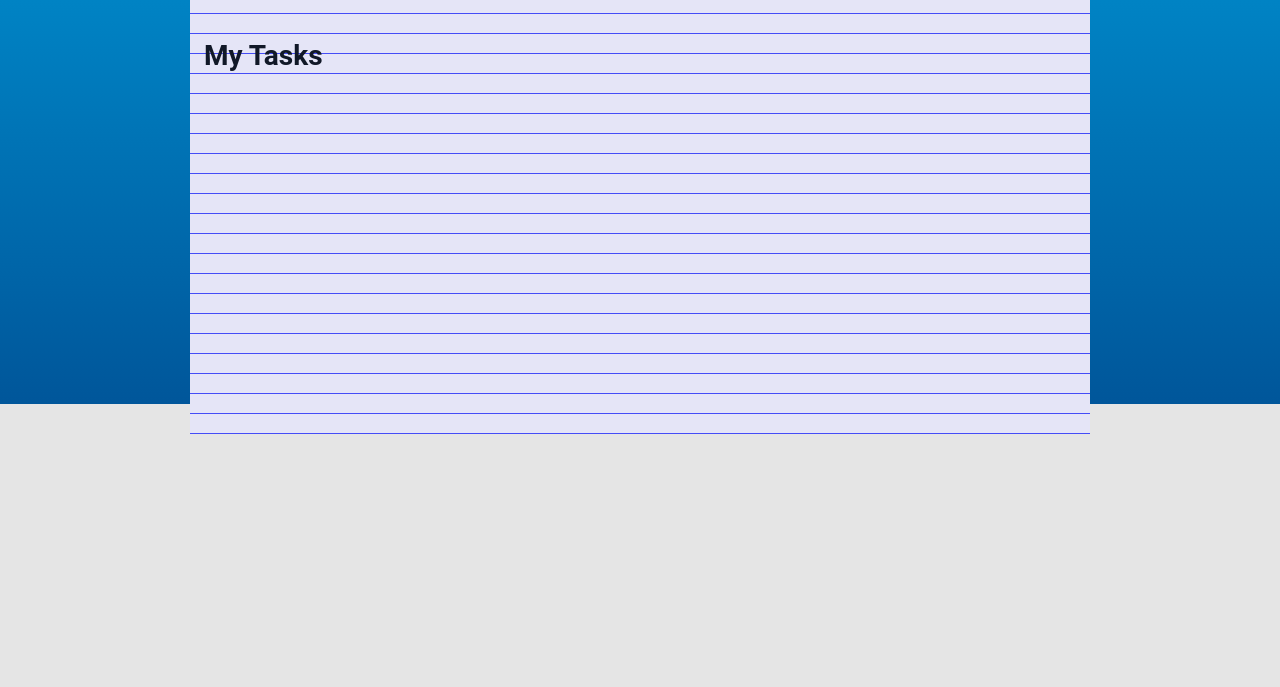
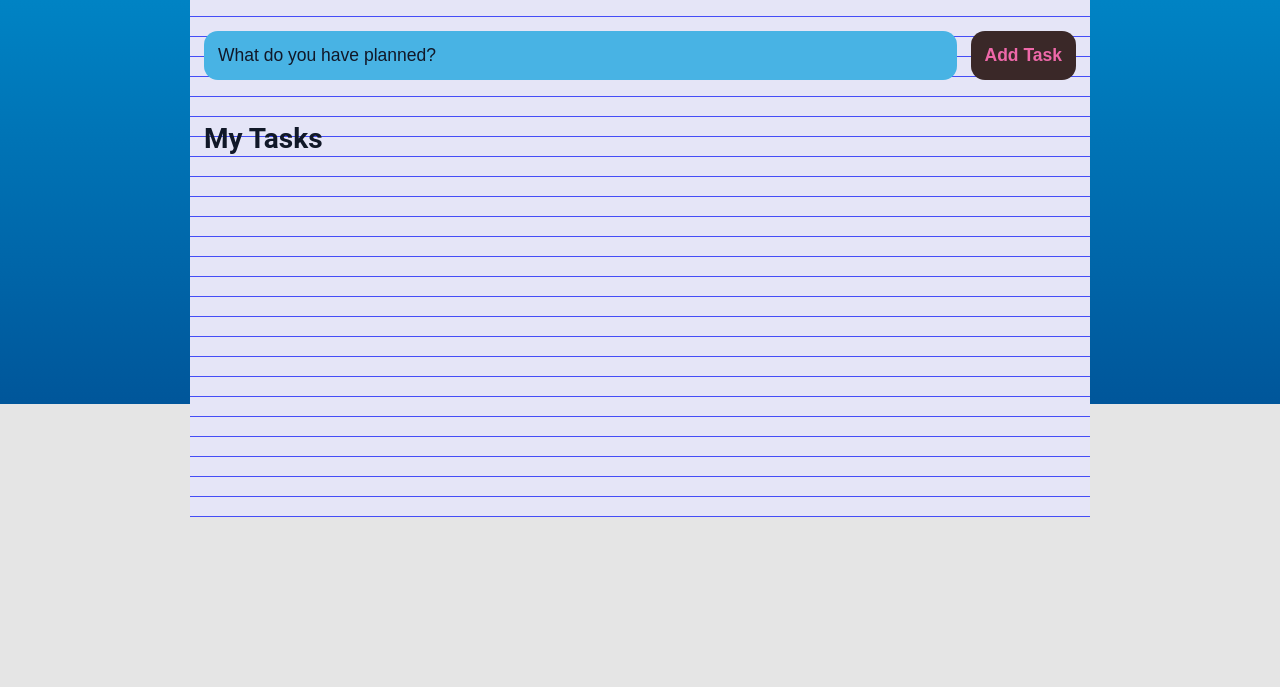
Before and after one commit to semisto/City, a plain HTML site: page todo.html in a window 1280 px wide. Shown: the part 393-1080 px from the top of the page. Drawn offline with Linux system fonts and the light colour scheme.

Commit message:
media queries

```diff
--- a/style.css
+++ b/style.css
@@ -440,7 +440,8 @@ body {
 }
 
 .head__link {
-	margin-top: 63px;
+	margin-top: 36px;
+	margin-left: 24px;
 }
 
 .head__logo {
@@ -449,17 +450,20 @@ body {
 
 .prime {
 	max-width: 1920px;
-	min-height: 283px;
+	max-height: 283px;
 	background: #E5E5E5;
 	display: flex;
 	justify-content: center;
 }
 
 .prime__list {
+	position: relative;
+	top: -547px;
 	width: 1191px;
-	height: 660px;
-	margin-top: -547px;
-	margin-left: 25px;
+	min-height: 660px;
+	height: fit-content;
+	/* margin-top: -547px; */
+	margin-left: 45px;
 	background-color: #FFFFFF;
 	/* opacity: 0.8; */
 	background-size: 20px 20px;
@@ -503,7 +507,7 @@ body {
 
 	.prime__list {
 		width: 900px;
-		margin-top: -630px;
+		/* margin-top: -630px; */
 	}
 
 	.prime__message {
```
